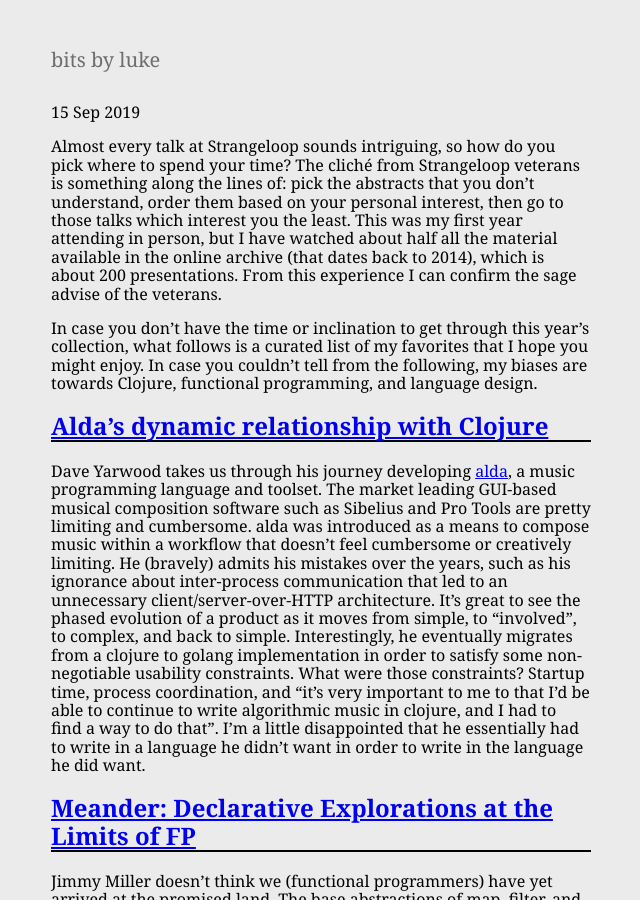
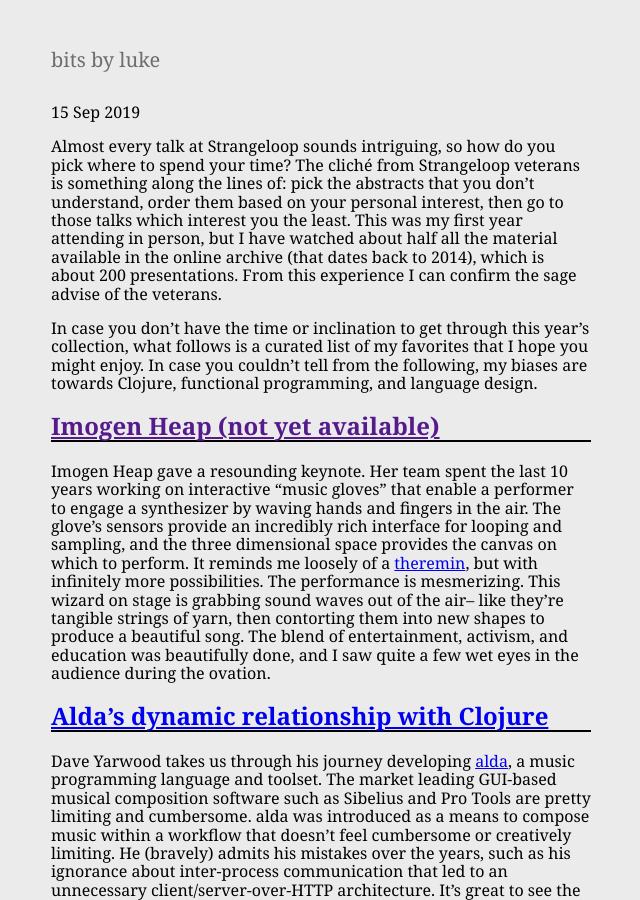
Before and after one commit to lwhorton/lwhorton.github.io, a Jekyll site: the page built from _posts/2019-09-15-best-talks-of-strangeloop-2019.md, in a window 1280 px wide and 900 px high. Shown: the whole window, without its empty margins (319-959 px from the left). Built offline with Jekyll 4.4.1, drawn with Linux system fonts in a browser that asks for light colours.

Commit message:
imogen yeap into strangeloop

```diff
--- a/_posts/2019-09-15-best-talks-of-strangeloop-2019.md
+++ b/_posts/2019-09-15-best-talks-of-strangeloop-2019.md
@@ -16,6 +16,19 @@
 collection, what follows is a curated list of my favorites that I hope you might
 enjoy. In case you couldn't tell from the following, my
 biases are towards Clojure, functional programming, and language design.
+
+## [Imogen Heap (not yet available)]()
+Imogen Heap gave a resounding keynote. Her team spent the last 10 years working
+on interactive "music gloves" that enable a performer to engage a synthesizer by
+waving hands and fingers in the air. The glove's sensors provide an incredibly
+rich interface for looping and sampling, and the three dimensional space
+provides the canvas on which to perform. It reminds me loosely of a
+[theremin](https://en.wikipedia.org/wiki/Theremin), but with infinitely more
+possibilities. The performance is mesmerizing. This wizard on stage is grabbing
+sound waves out of the air– like they're tangible strings of yarn, then
+contorting them into new shapes to produce a beautiful song. The blend of
+entertainment, activism, and education was beautifully done, and I saw quite a
+few wet eyes in the audience during the ovation.
 
 ## [Alda's dynamic relationship with Clojure](https://www.youtube.com/watch?v=6hUihVWdgW0)
 Dave Yarwood takes us through his journey developing
```
